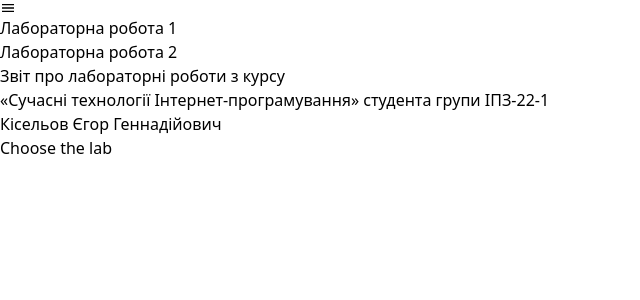
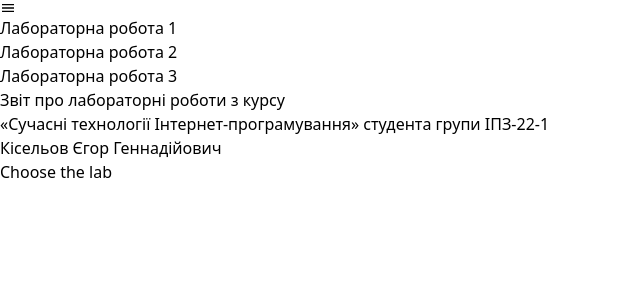
Before and after one commit to taboorech/STIP-L1, a React (Vite) app: page / in a window 1280 px wide. Shown: the top 300 px of the page, without its empty margins (0-640 px from the left). Built offline with nearby package versions, Linux system fonts and the light colour scheme.

Commit message:
Added lab 3

```diff
--- a/src/assets/labs.ts
+++ b/src/assets/labs.ts
@@ -642,6 +642,228 @@ export type { Tab };`
 export type { DropdownItem };`
       }
     ]
+  },
+  {
+    id: '3',
+    title: 'Лабораторна робота 3',
+    additionalInfo: [
+      `Варіант 4: Створення ефекту анімованого тексту.
+      У тексті символ за символом змінюється колір та розмір чергового символу.
+      Попередній символ стає тим самим.`
+    ],
+    conditionPath: 'https://docs.google.com/document/d/14uOLEkRJvzz1JtvnQDAKQ5bR8LVXK1KV/edit?usp=sharing',
+    results: [
+      {
+        title: 'Main project. Exercise 4',
+        path: 'https://stip-l3.vercel.app/'
+      }
+    ],
+    codes: [
+      {
+        file: 'App.tsx',
+        code:
+  `import Home from "./pages/Home/Home"
+
+const App = () => {
+  return (
+    <>
+      <Home/>
+    </>
+  )
+}
+
+export default App`
+      },
+      {
+        file: 'Input.tsx',
+        code:
+  `import React from "react";
+import "./Input.scss";
+
+interface InputProps {
+  value: string;
+  onChange: (event: React.ChangeEvent<HTMLInputElement>) => void;
+  [key: string]: any;
+}
+
+const Input = ({ value, onChange, ...rest }: InputProps) => {
+  return (
+    <input
+      className="Input"
+      value={value}
+      onChange={onChange}
+      {...rest}
+    />
+  )
+};
+
+export default Input;`
+      },
+      {
+        file: 'Home.tsx',
+        code:
+  `import { useState } from "react";
+import AnimatedText from "../../components/AnimatedText/AnimatedText";
+import Input from "../../components/Input/Input";
+import Button from "../../components/Button/Button";
+import './Home.scss';
+
+const Home = () => {
+  const [text, setText] = useState<string>('Animated text');
+  const [value, setValue] = useState<string>('');
+
+  const buttonClickHandler = () => {
+    setText(value);
+  }
+
+  return (
+    <div className="Home">
+      <AnimatedText text={text} />
+      <div className="controls">
+        <Input value={value} onChange={(event) => setValue(event.target.value)}/>
+        <Button onClick={buttonClickHandler} >
+          Save
+        </Button>
+      </div>
+    </div>
+  )
+};
+
+export default Home;`
+      },
+      {
+        file: 'AnimatedText.tsx',
+        code:
+  `import { useState, useEffect } from 'react';
+import './AnimatedText.scss';
+
+interface AnimatedTextProps {
+  text: string;
+}
+
+const AnimatedText = ({ text }: AnimatedTextProps) => {
+  const [activeIndex, setActiveIndex] = useState<number>(0);
+
+  useEffect(() => {
+    const interval = setInterval(() => {
+      setActiveIndex((prevIndex) => (prevIndex + 1) % text.length);
+    }, 400);
+
+    return () => clearInterval(interval);
+  }, [text.length]);
+
+  useEffect(() => {
+    setActiveIndex(0);
+  }, [text]);
+
+  return (
+    <div className="animated-text">
+      {[...text].map((char, index) => (
+        <span
+          key={index}
+          className={'animated-char index === activeIndex ? 'active' : ''}
+        >
+          {char === " " ? '\u00A0' : char}
+        </span>
+      ))}
+    </div>
+  );
+};
+
+export default AnimatedText;`
+      },
+      {
+        file: 'Button.tsx',
+        code:
+  `import { ReactNode } from "react";
+import "./Button.scss";
+import classNames from "classnames";
+
+interface ButtonProps {
+  children: string | ReactNode | ReactNode[];
+  className?: string;
+  [key: string]: any;
+}
+
+const Button = ({ children, className, ...rest }: ButtonProps) => {
+  return (
+    <button className={classNames("Button", className)} {...rest}>
+      { children }
+    </button>
+  )
+};
+
+export default Button;`
+      },
+      {
+        file: 'Button.scss',
+        code:
+  `.Button {
+  padding: .5rem;
+  border-radius: 5px;
+  background-color: #6464e9;
+  color: #FFF;
+  border: none;
+  outline: none;
+  font-size: 18px;
+  cursor: pointer;
+}`
+      },
+      {
+        file: 'AnimatedText.scss',
+        code:
+  `.animated-text {
+  font-size: 32px;
+  font-weight: bold;
+  color: black;
+  display: flex;
+  justify-content: center;
+  align-items: center;
+  height: 7rem;
+
+  > .animated-char {
+    display: inline-block;
+    transition: all .3s ease;
+
+    &.active {
+      color: red;
+      font-size: 40px;
+    }
+  }
+}`
+      },
+      {
+        file: 'Input.scss',
+        code:
+  `.Input {
+  border-radius: 5px;
+  border: 1px solid #3b3b3b;
+  padding: .5rem;
+  font-size: 18px;
+}`
+      },
+      {
+        file: 'Home.scss',
+        code:
+  `.Home {
+  display: flex;
+  flex-direction: column;
+  align-items: center;
+  gap: 1rem;
+
+  > .controls {
+    display: flex;
+    flex-direction: column;
+    gap: 1rem;
+    width: 20%;
+
+    @media screen and (max-width: 700px) {
+      width: 100%;
+    }
+  }
+}`
+      }
+    ]
   }
 ];
 
```
